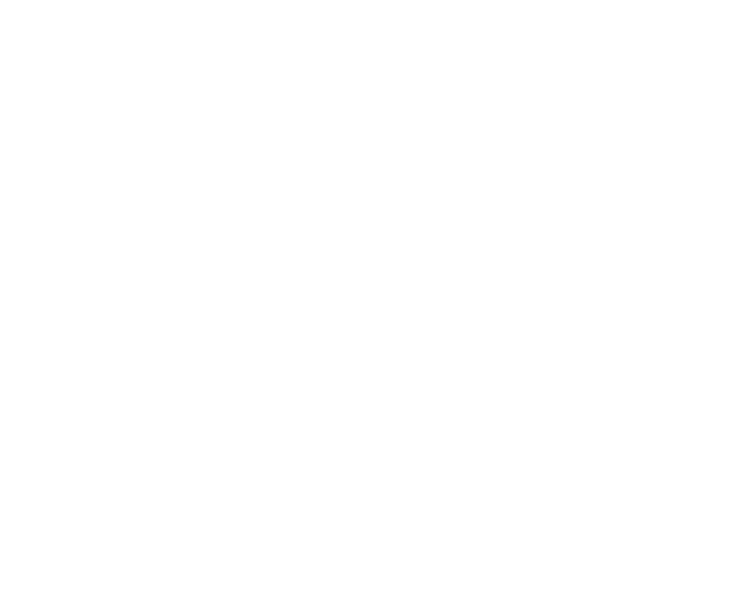
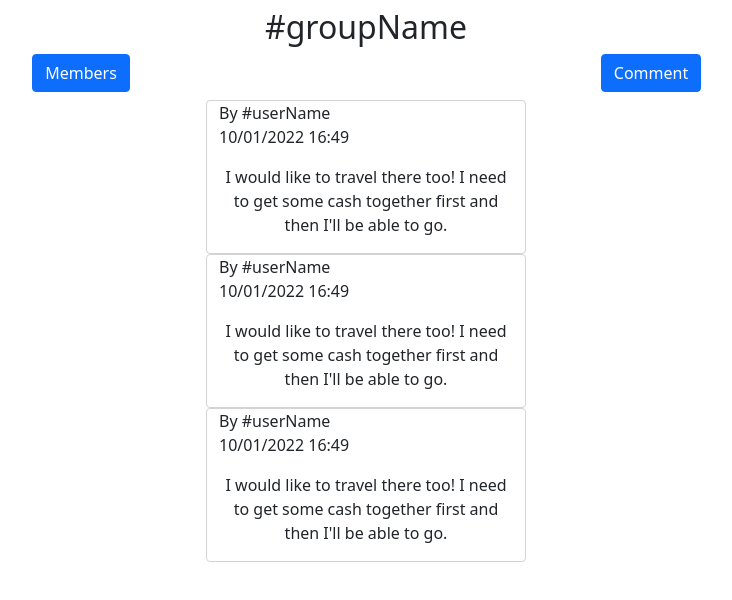
Before and after one commit to DeniiseB/travel-forum, a React (Create React App) app in the folder frontend/: page /group/1 in a window 1280 px wide. Shown: the top 600 px of the page, without its empty margins (274-1006 px from the left). Built offline with nearby package versions, Linux system fonts and the light colour scheme.

Commit message:
basic layout setup

```diff
--- a/frontend/src/App.js
+++ b/frontend/src/App.js
@@ -1,6 +1,7 @@
+import "./App.css";
 import { BrowserRouter as Router, Route, Switch } from "react-router-dom";
 import CreateGroup from "./pages/CreateGroup.jsx";
-import "./App.css";
+import Group from "./pages/Group.jsx";
 import GroupProvider from "./contexts/GroupContext";
 
 function App() {
@@ -10,6 +11,7 @@
         <Router>
           <Switch>
             <Route exact path="/create-group" component={CreateGroup} />
+            <Route exact path="/group/:groupid" component={Group} />
           </Switch>
         </Router>
       </GroupProvider>
--- /dev/null
+++ b/frontend/src/components/Comment.jsx
@@ -0,0 +1,42 @@
+import { Container, Row, Col} from "react-bootstrap";
+
+function Comment(props) {
+  return (
+    <Container style={styles.commentContainer}>
+      <div style={styles.commentHeader}>
+        <p style={{ marginBottom: "0" }}> By #userName</p>
+        <p>{props.commentObject.date}</p>
+      </div>
+      {/* <Row>
+        <Col>
+          <p>By #userName</p>
+        </Col>
+      </Row>
+      <Row>
+        <Col>
+        <p>{props.commentObject.date}</p>
+        </Col>
+      </Row> */}
+      <Row>
+        <Col>
+          <p>{props.commentObject.content}</p>
+        </Col>
+      </Row>
+    </Container>
+  );
+}
+
+export default Comment;
+
+const styles = {
+  commentContainer: {
+    width: "20rem",
+    border: "solid lightGrey 1px",
+    borderRadius: "4px",
+  },
+  commentHeader: {
+    display: "flex",
+    alignItems: "flex-start",
+    flexDirection: "column"
+  }
+};
--- /dev/null
+++ b/frontend/src/pages/Group.jsx
@@ -0,0 +1,59 @@
+import { useParams } from "react-router-dom";
+import { Container, Row, Col, Button } from "react-bootstrap";
+import Comment from "../components/Comment";
+
+function Group() {
+  const { groupid } = useParams();
+  const fakeCommentArray = [
+    {
+      id: 1,
+      userId: 8,
+      date: "10/01/2022 16:49",
+      content:
+        "I would like to travel there too! I need to get some cash together first and then I'll be able to go.",
+    },
+    {
+      id: 2,
+      userId: 10,
+      date: "10/01/2022 16:49",
+      content:
+        "I would like to travel there too! I need to get some cash together first and then I'll be able to go.",
+    },
+    {
+      id: 3,
+      userId: 8,
+      date: "10/01/2022 16:49",
+      content:
+        "I would like to travel there too! I need to get some cash together first and then I'll be able to go.",
+    },
+  ];
+
+  return (
+    <div>
+      <div className="m-2">
+        <Container>
+          <Row>
+            <Col>
+              <h2>#groupName</h2>
+            </Col>
+          </Row>
+          <Row>
+            <Col>
+              <Button>Members</Button>
+            </Col>
+            <Col>
+              <Button>Comment</Button>
+            </Col>
+          </Row>
+        </Container>
+        <Container className="mt-2">
+          {fakeCommentArray.map((commentObject) => (
+            <Comment key={commentObject.id} commentObject={commentObject} />
+          ))}
+        </Container>
+      </div>
+    </div>
+  );
+}
+
+export default Group;
```
